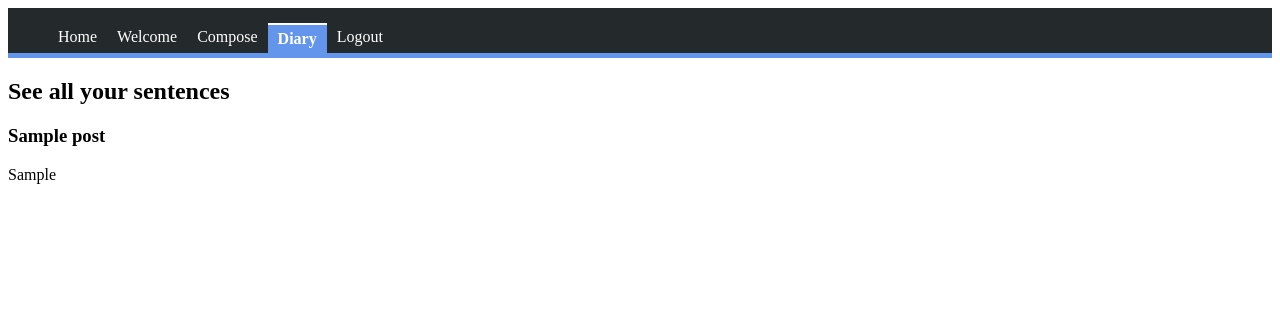
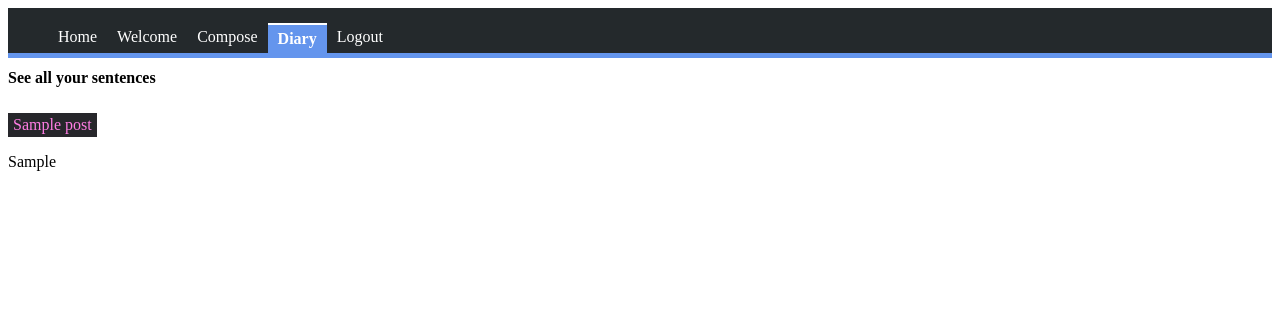
Before and after one commit to dagolinuxoid/flask_intro_app, a Flask app: page /diary in a window 1280 px wide. Shown: the top 318 px of the page. Run offline with Flask 2, Linux system fonts and the light colour scheme; the visitor is signed in with stand-in values (Sample User, id 1); tables that the repository leaves empty hold one stand-in row (values such as "Sample post"); some libraries are stand-ins or nearby versions.

Commit message:
update titles in temlates and do some minor fixes

```diff
--- a/static/css/main.css
+++ b/static/css/main.css
@@ -108,3 +108,19 @@
   resize: none;
   margin-top: 5px;
 }
+
+.main-title {
+  font-size: 16px;
+  font-weight: bold;
+}
+
+.post-title {
+  font-size: 16px;
+  font-weight: normal;
+  font-family: 'ubuntu mono', serif;
+  margin-bottom: 0;
+  color: #ff7de4;
+  background-color: #27272b;
+  display: inline-block;
+  padding:3px 5px;
+}
--- a/templates/compose.html
+++ b/templates/compose.html
@@ -1,4 +1,5 @@
 {% extends "template.html" %}
+{% block title %}be creative{% endblock %}
 {% block content %}
     <form class="form" action="{{ url_for('compose') }}" method='post'>
       <h2 class="form__header">Write your thoughts</h2>
--- a/templates/diary.html
+++ b/templates/diary.html
@@ -1,8 +1,9 @@
 {% extends "template.html" %}
+{% block title %}precious thoughts{% endblock %}
 {% block content %}
-  <h2>See all your sentences</h2>
+  <h1 class="main-title">See all your sentences</h1>
   {% for post in posts %}
-    <h3>{{ post.title }}</h3>
+    <h3 class="post-title">{{ post.title }}</h3>
     <p>{{ post.post }}</p>
   {% endfor %}
 {% endblock %}
--- a/templates/hello.html
+++ b/templates/hello.html
@@ -1,5 +1,6 @@
 {% extends "template.html" %}
+{% block title %}an admin/unique page{% endblock %}
 {% block content %}
-  <h1>This is your unique Private page</h1>
-  <h2>Welcome! You are now logged in.</h2>
+  <h1 class="main-title">This is your unique Private page</h1>
+  <p>Welcome! You are now logged in.</p>
 {% endblock %}
--- a/templates/home.html
+++ b/templates/home.html
@@ -1,6 +1,7 @@
 {% extends "template.html" %}
+{% block title %}root page{% endblock %}
 {% block content %}
-    <h2>Home</h2>
+    <h1 class="main-title">This is an index.html page</h1>
     <p>Lorem ipsum dolor sit amet consectetur adipisicing elit. Quisquam sed iure eum sit ex ad, fugiat ea, explicabo accusantium tempore voluptatibus itaque, minus sint vel mollitia asperiores eos modi dolorum!</p>
     <pre>
       const alphabet = {
--- a/templates/log.html
+++ b/templates/log.html
@@ -1,4 +1,5 @@
 {% extends 'template.html' %}
+{% block title %}sign in!!{% endblock %}
 {% block content %}
   <form class="form" action="{{ url_for('log') }}" method='post'>
     <h2 class="form__header">Log in == Sign in</h2>
--- a/templates/welcome.html
+++ b/templates/welcome.html
@@ -1,7 +1,7 @@
 {% extends "template.html" %}
+{% block title %}Explore for free{% endblock %}
 {% block content %}
-  <h1>Public stuff</h1>
-  <h2>This page is avaliable for all users</h2>
+  <h1 class="main-title">Public stuff | This page is available for all users</h1>
   <p>
     Lorem ipsum dolor sit amet consectetur, adipisicing elit.
     Fugit aliquam aut modi magnam omnis distinctio tenetur laudantium dignissimos
```
Also changed, not shown: templates/page404.html (+4 -5 lines).
